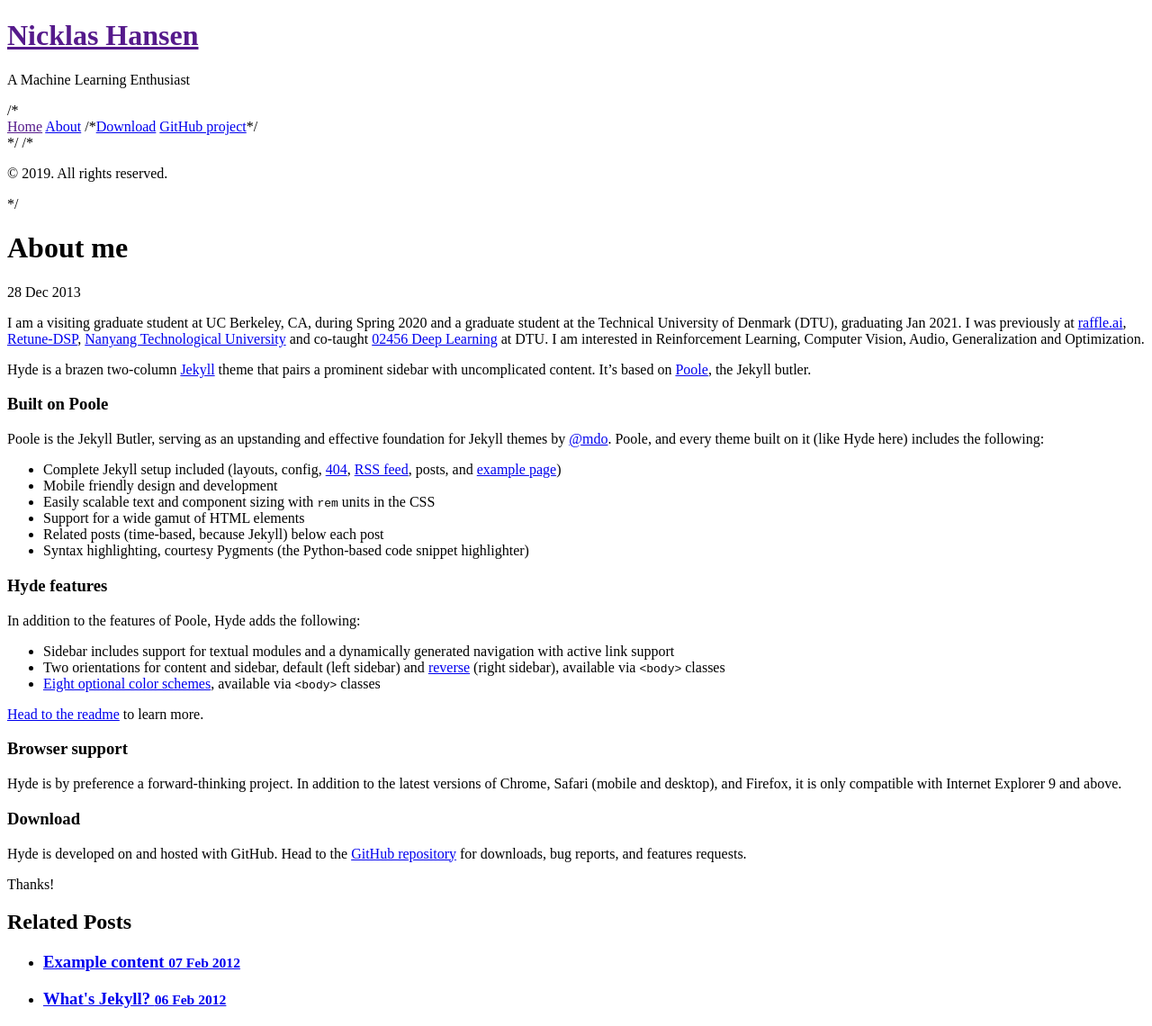
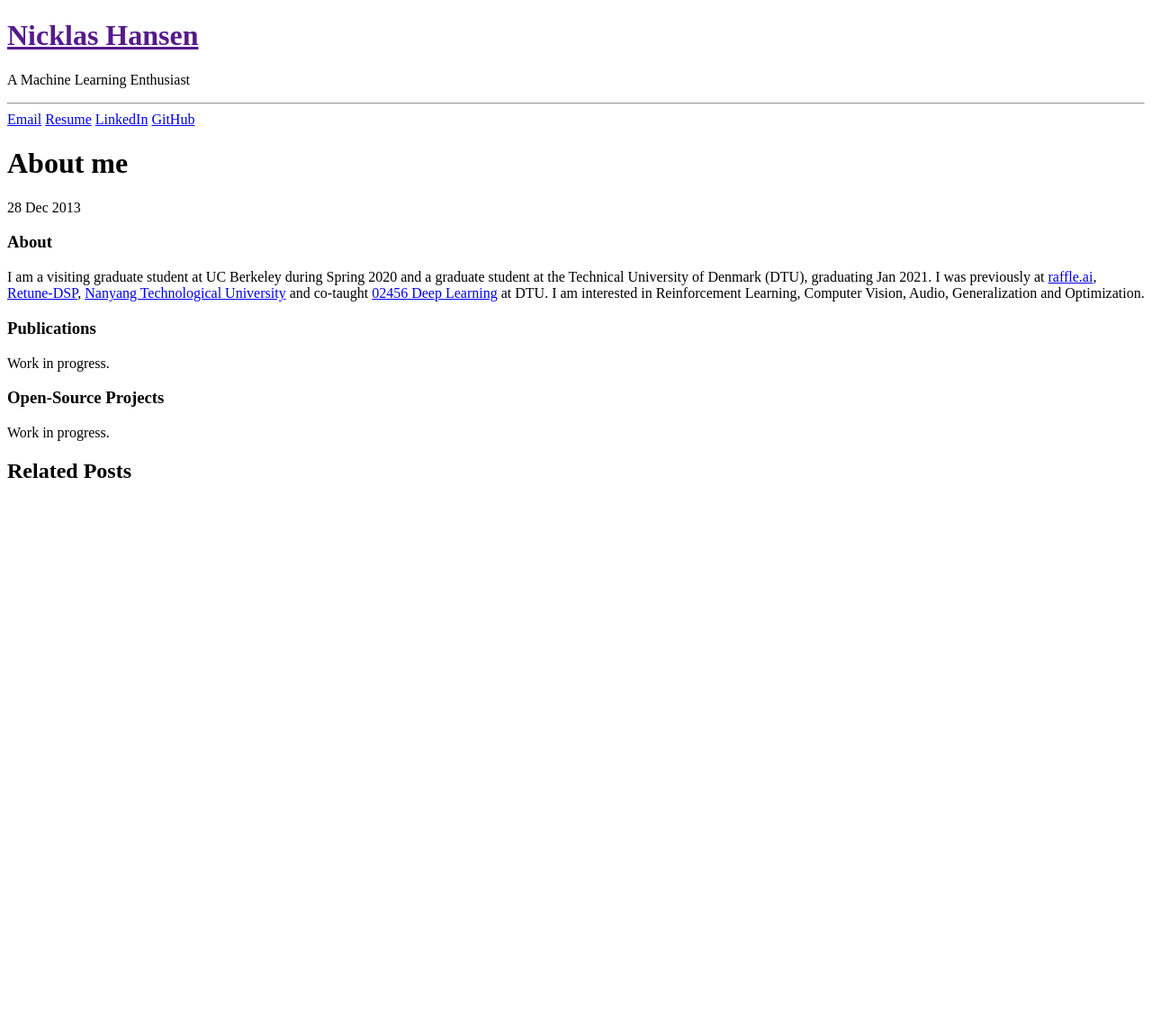
Before and after one commit to nicklashansen/nicklashansen.github.io, a Jekyll site: the page built from _posts/2013-12-28-about-me.md, in a window 1280 px wide. Shown: the whole page at 90% size. Built offline with Jekyll 4.4.1, drawn with Linux system fonts in a browser that asks for light colours; Markdown is read by kramdown in place of the engine named in the settings; after the commit the page ends 900 px from its top, so only the background shows below that.

Commit message:
updated about me

```diff
--- a/CNAME
+++ b/CNAME
@@ -1 +1 @@
-hyde.getpoole.com
+nicklashansen.com
--- a/_includes/sidebar.html
+++ b/_includes/sidebar.html
@@ -10,29 +10,15 @@
         </a>
       </h1>
       <p class="lead">{{ site.description }}</p>
+      <hr/>
     </div>
 
-    /*<nav class="sidebar-nav">
-      <a class="sidebar-nav-item{% if page.url == site.baseurl %} active{% endif %}" href="{{ site.baseurl }}">Home</a>
+    <nav class="sidebar-nav">
+      <a class="sidebar-nav-item" href="mailto:hello@nicklashansen.com">Email</a>
+      <a class="sidebar-nav-item" href="https://github.com/nicklashansen/me/blob/master/NicklasHansen_Resume.pdf">Resume</a>
+      <a class="sidebar-nav-item" href="https://www.linkedin.com/in/ncklas/">LinkedIn</a>
+      <a class="sidebar-nav-item" href="https://github.com/nicklashansen">GitHub</a>
+    </nav>
 
-      {% comment %}
-        The code below dynamically generates a sidebar nav of pages with
-        `layout: page` in the front-matter. See readme for usage.
-      {% endcomment %}
-
-      {% assign pages_list = site.pages %}
-      {% for node in pages_list %}
-        {% if node.title != null %}
-          {% if node.layout == "page" %}
-            <a class="sidebar-nav-item{% if page.url == node.url %} active{% endif %}" href="{{ node.url }}">{{ node.title }}</a>
-          {% endif %}
-        {% endif %}
-      {% endfor %}
-
-      /*<a class="sidebar-nav-item" href="{{ site.github.repo }}/archive/v{{ site.version }}.zip">Download</a>
-      <a class="sidebar-nav-item" href="{{ site.github.repo }}">GitHub project</a>*/
-    </nav>*/
-
-    /*<p>&copy; {{ site.time | date: '%Y' }}. All rights reserved.</p>*/
   </div>
 </div>
--- a/_posts/2013-12-28-about-me.md
+++ b/_posts/2013-12-28-about-me.md
@@ -3,37 +3,16 @@ layout: post
 title: About me
 ---
 
-I am a visiting graduate student at UC Berkeley, CA, during Spring 2020 and a graduate student at the Technical University of Denmark (DTU), graduating Jan 2021. I was previously at [raffle.ai](https://www.raffle.ai/), [Retune-DSP](https://www.retune-dsp.com/), [Nanyang Technological University](https://www.ntu.edu.sg/Pages/home.aspx) and co-taught [02456 Deep Learning](https://github.com/DeepLearningDTU/02456-deep-learning-with-PyTorch) at DTU. I am interested in Reinforcement Learning, Computer Vision, Audio, Generalization and Optimization.
+### About
 
-Hyde is a brazen two-column [Jekyll](http://jekyllrb.com) theme that pairs a prominent sidebar with uncomplicated content. It's based on [Poole](http://getpoole.com), the Jekyll butler.
+I am a visiting graduate student at UC Berkeley during Spring 2020 and a graduate student at the Technical University of Denmark (DTU), graduating Jan 2021. I was previously at [raffle.ai](https://www.raffle.ai/), [Retune-DSP](https://www.retune-dsp.com/), [Nanyang Technological University](https://www.ntu.edu.sg/Pages/home.aspx) and co-taught [02456 Deep Learning](https://github.com/DeepLearningDTU/02456-deep-learning-with-PyTorch) at DTU. I am interested in Reinforcement Learning, Computer Vision, Audio, Generalization and Optimization.
 
-### Built on Poole
 
-Poole is the Jekyll Butler, serving as an upstanding and effective foundation for Jekyll themes by [@mdo](https://twitter.com/mdo). Poole, and every theme built on it (like Hyde here) includes the following:
+### Publications
 
-* Complete Jekyll setup included (layouts, config, [404](/404), [RSS feed](/atom.xml), posts, and [example page](/about))
-* Mobile friendly design and development
-* Easily scalable text and component sizing with `rem` units in the CSS
-* Support for a wide gamut of HTML elements
-* Related posts (time-based, because Jekyll) below each post
-* Syntax highlighting, courtesy Pygments (the Python-based code snippet highlighter)
+Work in progress.
 
-### Hyde features
 
-In addition to the features of Poole, Hyde adds the following:
+### Open-Source Projects
 
-* Sidebar includes support for textual modules and a dynamically generated navigation with active link support
-* Two orientations for content and sidebar, default (left sidebar) and [reverse](https://github.com/poole/lanyon#reverse-layout) (right sidebar), available via `<body>` classes
-* [Eight optional color schemes](https://github.com/poole/hyde#themes), available via `<body>` classes
-
-[Head to the readme](https://github.com/poole/hyde#readme) to learn more.
-
-### Browser support
-
-Hyde is by preference a forward-thinking project. In addition to the latest versions of Chrome, Safari (mobile and desktop), and Firefox, it is only compatible with Internet Explorer 9 and above.
-
-### Download
-
-Hyde is developed on and hosted with GitHub. Head to the <a href="https://github.com/poole/hyde">GitHub repository</a> for downloads, bug reports, and features requests.
-
-Thanks!
+Work in progress.
```
Also changed, not shown: _legacy/2013-12-27-about-me copy.md (added, +43 -0 lines), _posts/2012-02-06-whats-jekyll.md (deleted, +0 -12 lines), _posts/2012-02-07-example-content.md (deleted, +0 -138 lines).
